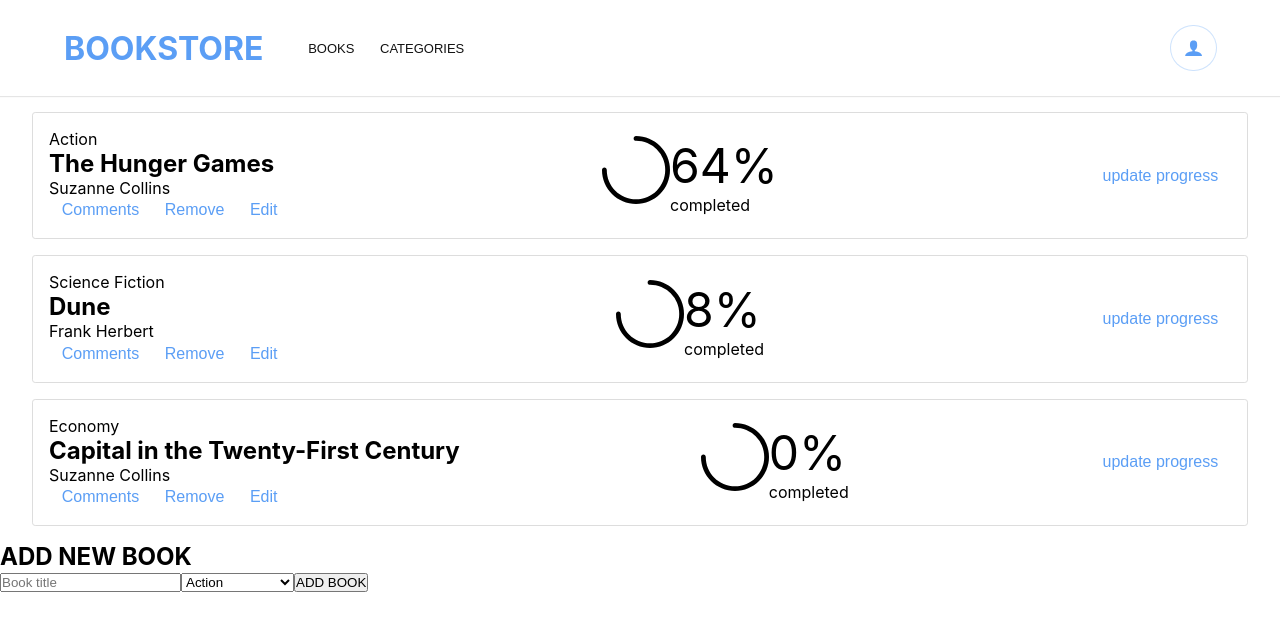
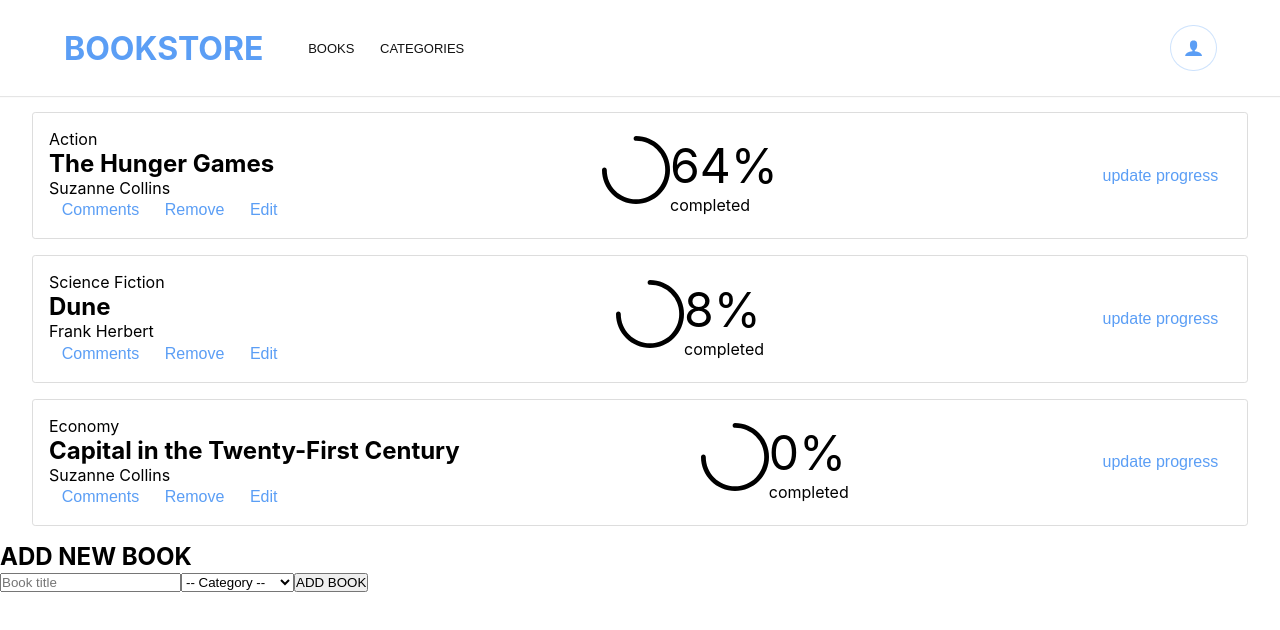
Before and after one commit to MrBrN197/BookStore, a React (Create React App) app: page / in a window 1280 px wide. Shown: the top 630 px of the page. Built offline with nearby package versions, Linux system fonts and the light colour scheme.

Commit message:
Add `AddBook` component `title` & `genre` state

```diff
--- a/src/components/AddBook.js
+++ b/src/components/AddBook.js
@@ -1,9 +1,25 @@
-const AddBook = () => (
+import { useState } from 'react';
+
+const AddBook = () => {
+  const [title, setTitle] = useState('');
+  const [genre, setGenre] = useState('');
+  console.log(title, genre);
+  return (
     <div>
       <h2>ADD NEW BOOK</h2>
       <form onSubmit={(e) => e.preventDefault()}>
-      <input type="text" placeholder="Book title" />
-      <select name="genre">
+        <input
+          value={title}
+          onChange={(e) => setTitle(e.target.value)}
+          type="text"
+          placeholder="Book title"
+        />
+        <select
+          name="genre"
+          value={genre}
+          onChange={(e) => setGenre(e.target.value)}
+        >
+          <option hidden value="">-- Category --</option>
           <option value="action">Action</option>
           <option value="science-fiction">Science Fiction</option>
           <option value="economy">Economy</option>
@@ -12,5 +28,6 @@ const AddBook = () => (
       </form>
     </div>
   );
+};
 
 export default AddBook;
```
Lines whose indentation alone changed are shown as unchanged.
